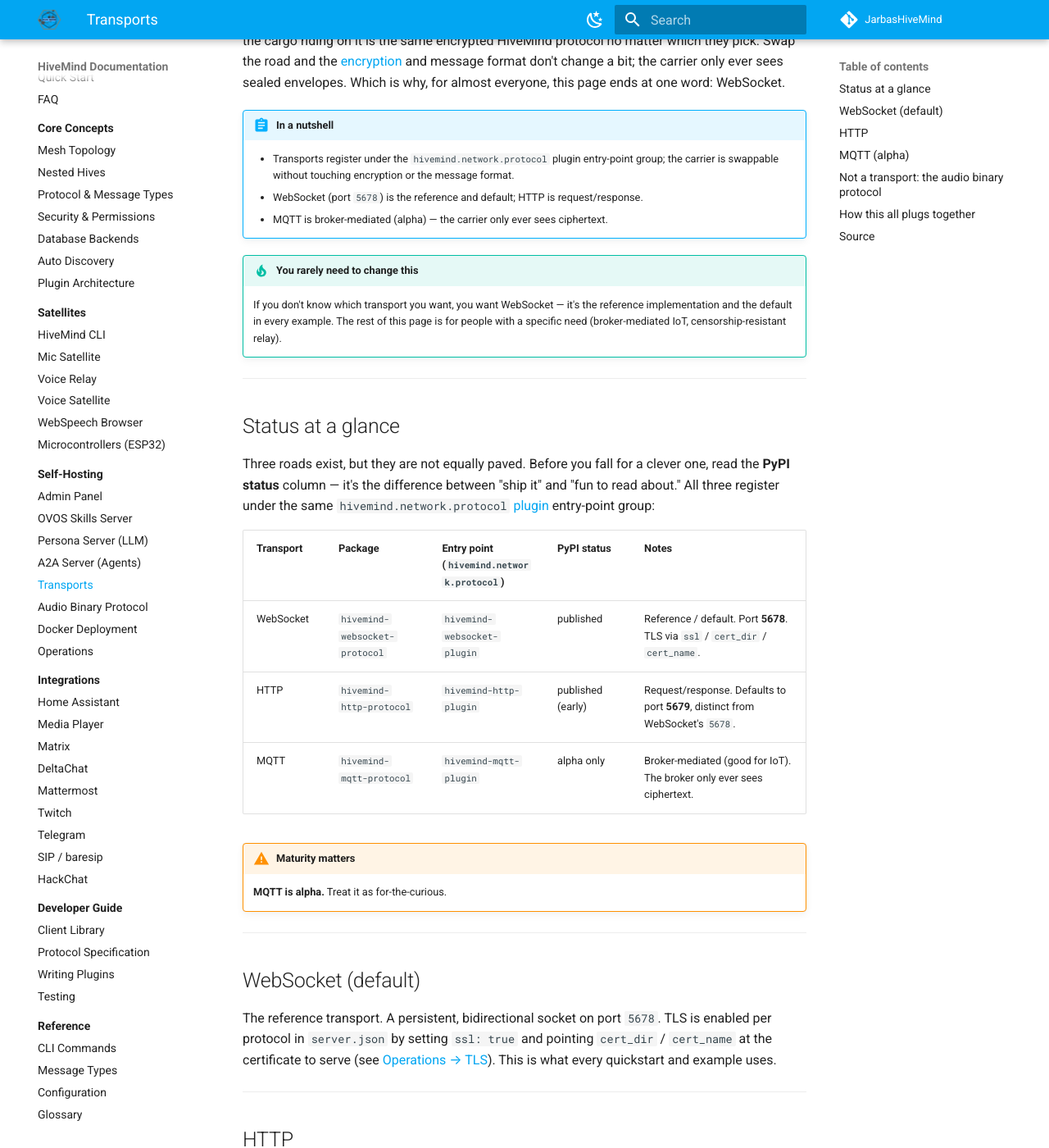
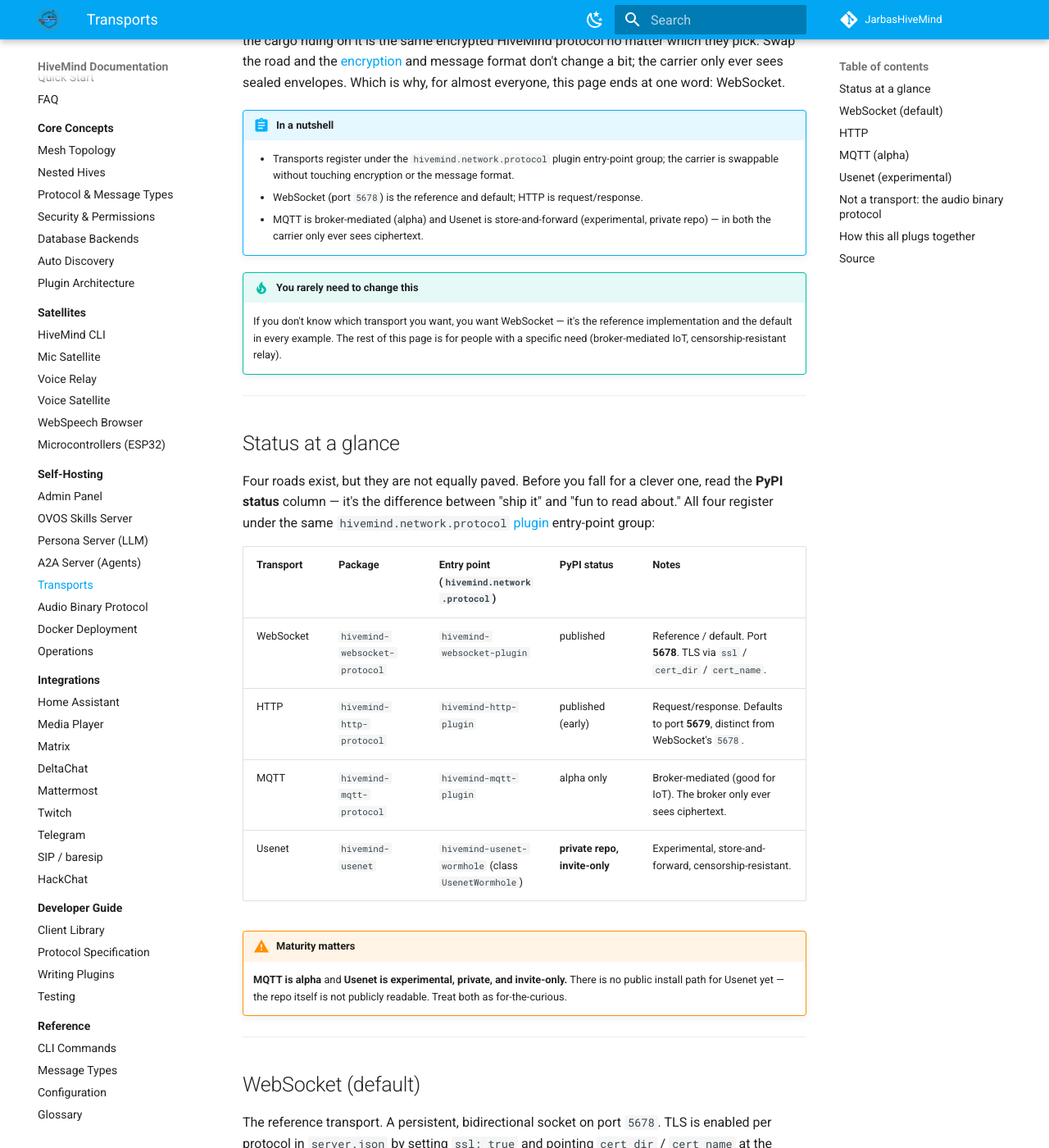
Before and after one commit to JarbasHiveMind/HiveMind-community-docs, an MkDocs documentation site: the page built from docs/server/transports.md, in a window 1280 px wide and 1400 px high, scrolled down 194 px. Shown: the whole window at 82% size. Built offline with MkDocs 1.6.1 and Material for MkDocs 9.7.7, drawn with Linux system fonts in a browser that asks for light colours; some of the changed text lies outside the part shown.

Commit message:
Revert "docs: stop documenting private/inaccessible repos"
This reverts commit f3dc4760fd1d36180df44db6e293af87af25fad3.

```diff
--- a/docs/server/transports.md
+++ b/docs/server/transports.md
@@ -10,7 +10,7 @@ why, for almost everyone, this page ends at one word: WebSocket.
 !!! abstract "In a nutshell"
     - Transports register under the `hivemind.network.protocol` plugin entry-point group; the carrier is swappable without touching encryption or the message format.
     - WebSocket (port `5678`) is the reference and default; HTTP is request/response.
-    - MQTT is broker-mediated (alpha) — the carrier only ever sees ciphertext.
+    - MQTT is broker-mediated (alpha) and Usenet is store-and-forward (experimental, private repo) — in both the carrier only ever sees ciphertext.
 
 !!! tip "You rarely need to change this"
     If you don't know which transport you want, you want WebSocket — it's the
@@ -21,9 +21,9 @@ why, for almost everyone, this page ends at one word: WebSocket.
 
 ## Status at a glance
 
-Three roads exist, but they are not equally paved. Before you fall for a clever one, read
+Four roads exist, but they are not equally paved. Before you fall for a clever one, read
 the **PyPI status** column — it's the difference between "ship it" and "fun to read
-about." All three register under the same `hivemind.network.protocol`
+about." All four register under the same `hivemind.network.protocol`
 [plugin](../concepts/plugins.md) entry-point group:
 
 | Transport | Package | Entry point (`hivemind.network.protocol`) | PyPI status | Notes |
@@ -31,9 +31,12 @@ about." All three register under the same `hivemind.network.protocol`
 | WebSocket | `hivemind-websocket-protocol` | `hivemind-websocket-plugin` | published | Reference / default. Port **5678**. TLS via `ssl` / `cert_dir` / `cert_name`. |
 | HTTP | `hivemind-http-protocol` | `hivemind-http-plugin` | published (early) | Request/response. Defaults to port **5679**, distinct from WebSocket's `5678`. |
 | MQTT | `hivemind-mqtt-protocol` | `hivemind-mqtt-plugin` | alpha only | Broker-mediated (good for IoT). The broker only ever sees ciphertext. |
+| Usenet | `hivemind-usenet` | `hivemind-usenet-wormhole` (class `UsenetWormhole`) | **private repo, invite-only** | Experimental, store-and-forward, censorship-resistant. |
 
 !!! warning "Maturity matters"
-    **MQTT is alpha.** Treat it as for-the-curious.
+    **MQTT is alpha** and **Usenet is experimental, private, and invite-only.** There is no
+    public install path for Usenet yet — the repo itself is not publicly readable. Treat
+    both as for-the-curious.
 
 ---
 
@@ -80,6 +83,17 @@ listener's `5678` default. Enabling both with no `port` set works out of the box
 
 ---
 
+## Usenet (experimental)
+
+??? note "Advanced: censorship-resistant store-and-forward"
+    The Usenet transport (`hivemind-usenet`, class `UsenetWormhole`, entry point
+    `hivemind-usenet-wormhole`) relays HiveMind traffic over Usenet — a
+    store-and-forward, censorship-resistant carrier. It is **experimental** and the
+    repo is **private, invite-only** — there is no public install path, `pip` or git.
+    Do not write deployment docs that assume `pip install hivemind-usenet` works.
+
+---
+
 ## Not a transport: the audio binary protocol
 
 The [Audio Binary Protocol](audio-binary-protocol.md) is a *different* kind of plugin.
@@ -105,3 +119,4 @@ Validated against the HiveMind source:
 - [`hivemind_websocket_protocol/__init__.py`](https://github.com/JarbasHiveMind/hivemind-websocket-protocol/blob/HEAD/hivemind_websocket_protocol/__init__.py) — the default WebSocket transport, port `5678`, and TLS keys
 - [`hivemind_http_protocol/__init__.py`](https://github.com/JarbasHiveMind/hivemind-http-protocol/blob/HEAD/hivemind_http_protocol/__init__.py) — the HTTP transport and its default port `5679`
 - [`hivemind-mqtt-protocol`](https://github.com/JarbasHiveMind/hivemind-mqtt-protocol) — the alpha MQTT transport and its broker config keys
+- [`hivemind-usenet`](https://github.com/JarbasHiveMind/hivemind-usenet) — the experimental Usenet transport (private repo, collaborator access only)
```
Also changed, not shown: docs/satellites/index.md (+2 -0 lines), docs/server/ovos-server.md (+23 -0 lines).
